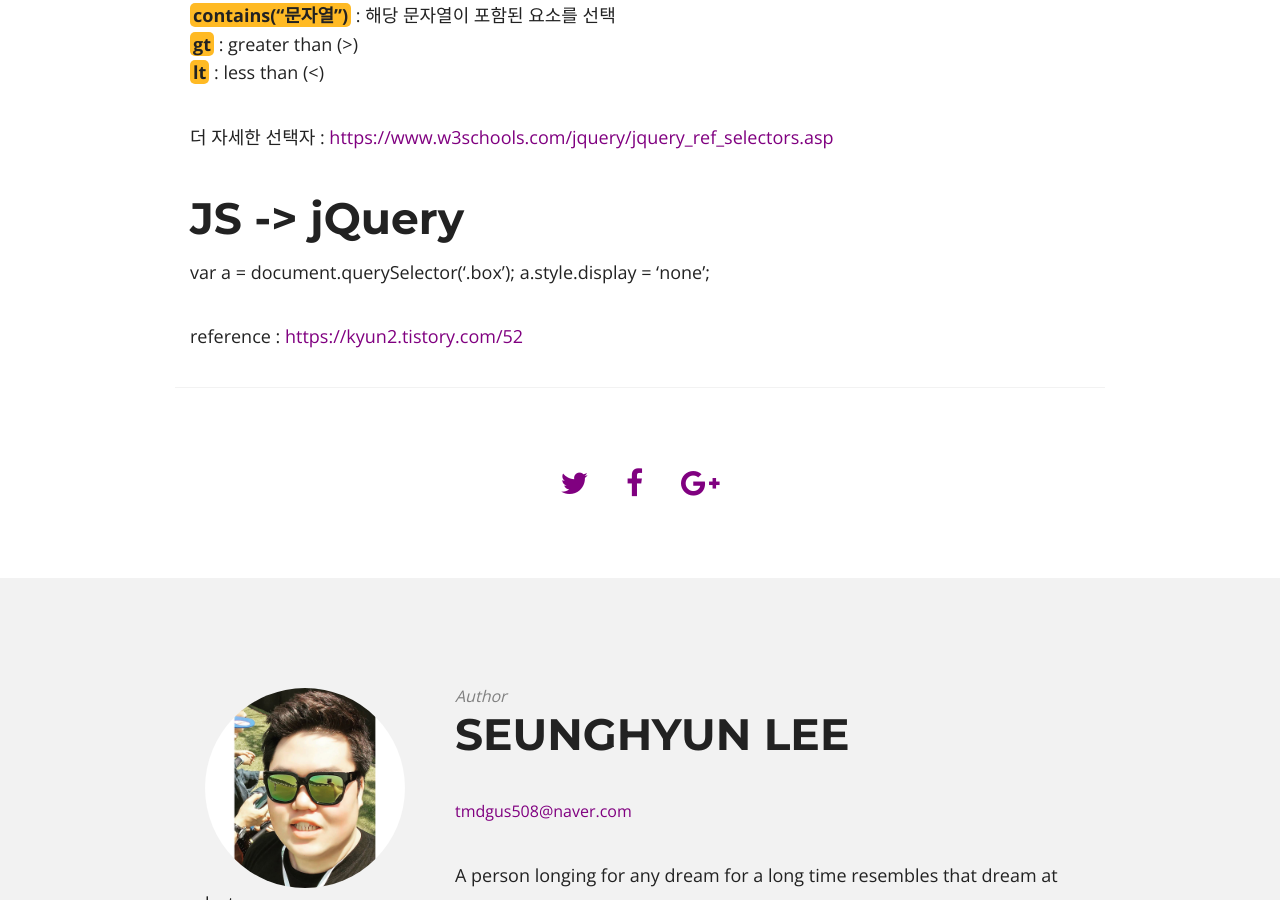
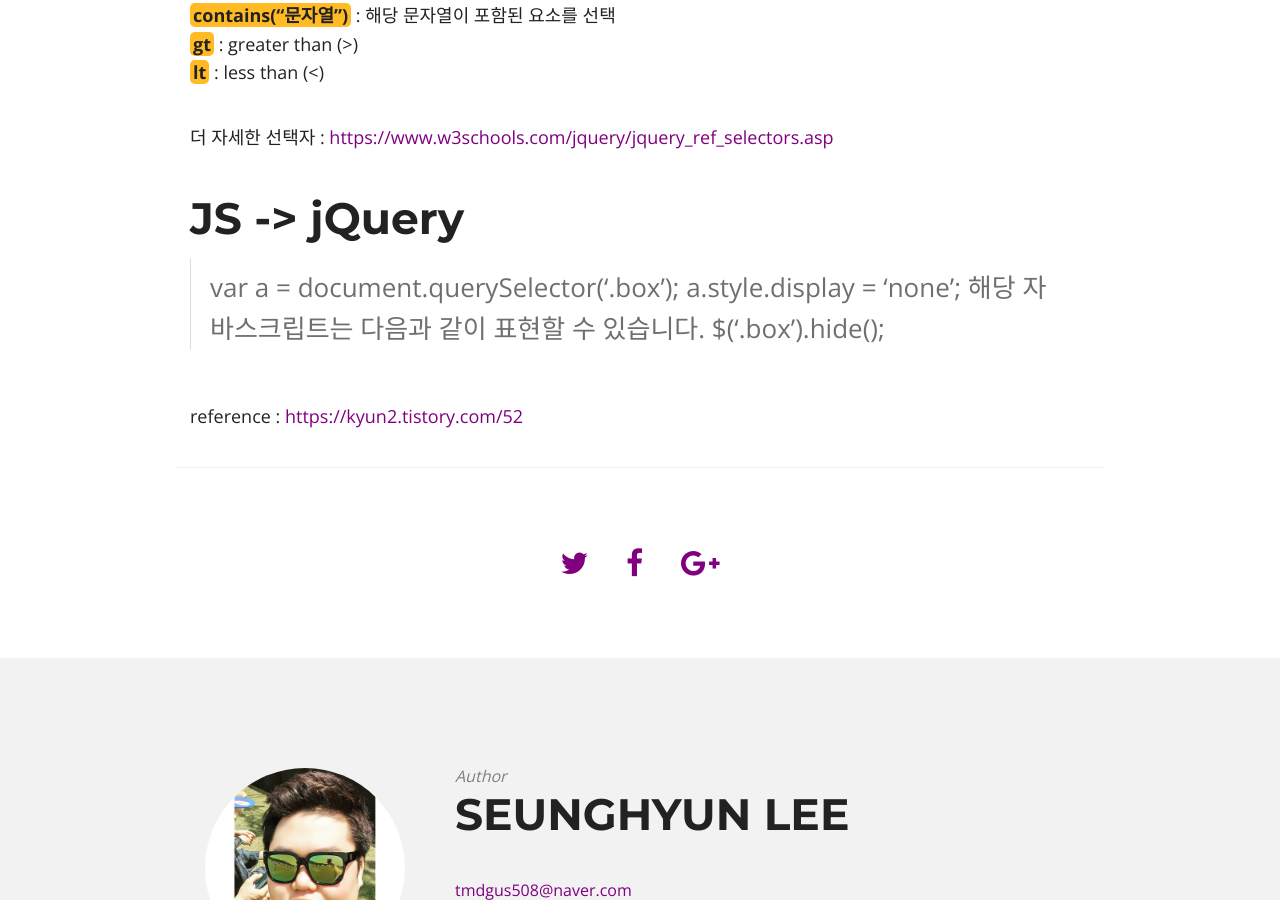
Before and after one commit to lsh58/lsh58.github.io, a Jekyll site: the page built from _posts/2020-03-13-jQuery_기초01.md, in a window 1280 px wide and 900 px high, scrolled down 3315 px. Built offline with Jekyll 4.4.1, drawn with Linux system fonts in a browser that asks for light colours; nearby versions of some CDN libraries; comment, search, counter and statistics services are not loaded; some of the changed text lies outside the part shown.

Commit message:
Update 2020-03-13-jQuery_기초01.md

```diff
--- a/_posts/2020-03-13-jQuery_기초01.md
+++ b/_posts/2020-03-13-jQuery_기초01.md
@@ -63,13 +63,13 @@
 
 ### 문서 준비 이벤트
 
-문서 준비 이벤트는 jQuery가 문서를 로딩되기 전에 실행되는 것을 방지해준다.
+문서 준비 이벤트는 jQuery가 문서를 로딩되기 전에 실행되는 것을 방지해줍니다.
 
 >        $(document).ready(function(){
 >        jQuery methods go here...
 >       });
 
-또는 이렇게 짧게도 가능
+또는 이렇게 짧게도 가능합니다.(축약형)
 
 >       $(function(){
 >       jQuery methods go here...
@@ -110,9 +110,10 @@
 
 
 # JS -> jQuery
-var a = document.querySelector('.box');
-a.style.display = 'none';
-
+>   var a = document.querySelector('.box');
+>   a.style.display = 'none';
+해당 자바스크립트는 다음과 같이 표현할 수 있습니다.
+>   $('.box').hide();
 
 
 reference : <https://kyun2.tistory.com/52>
```
